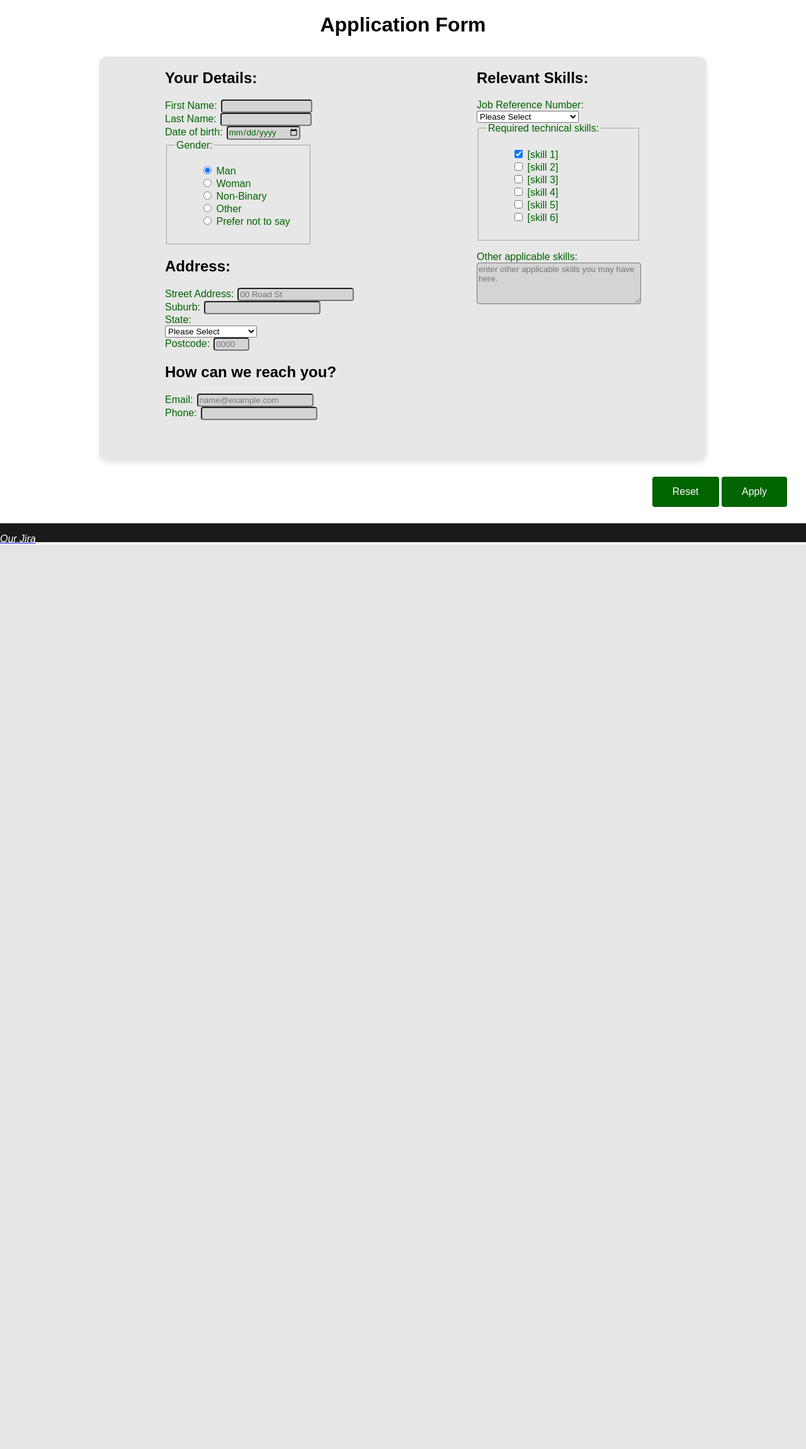
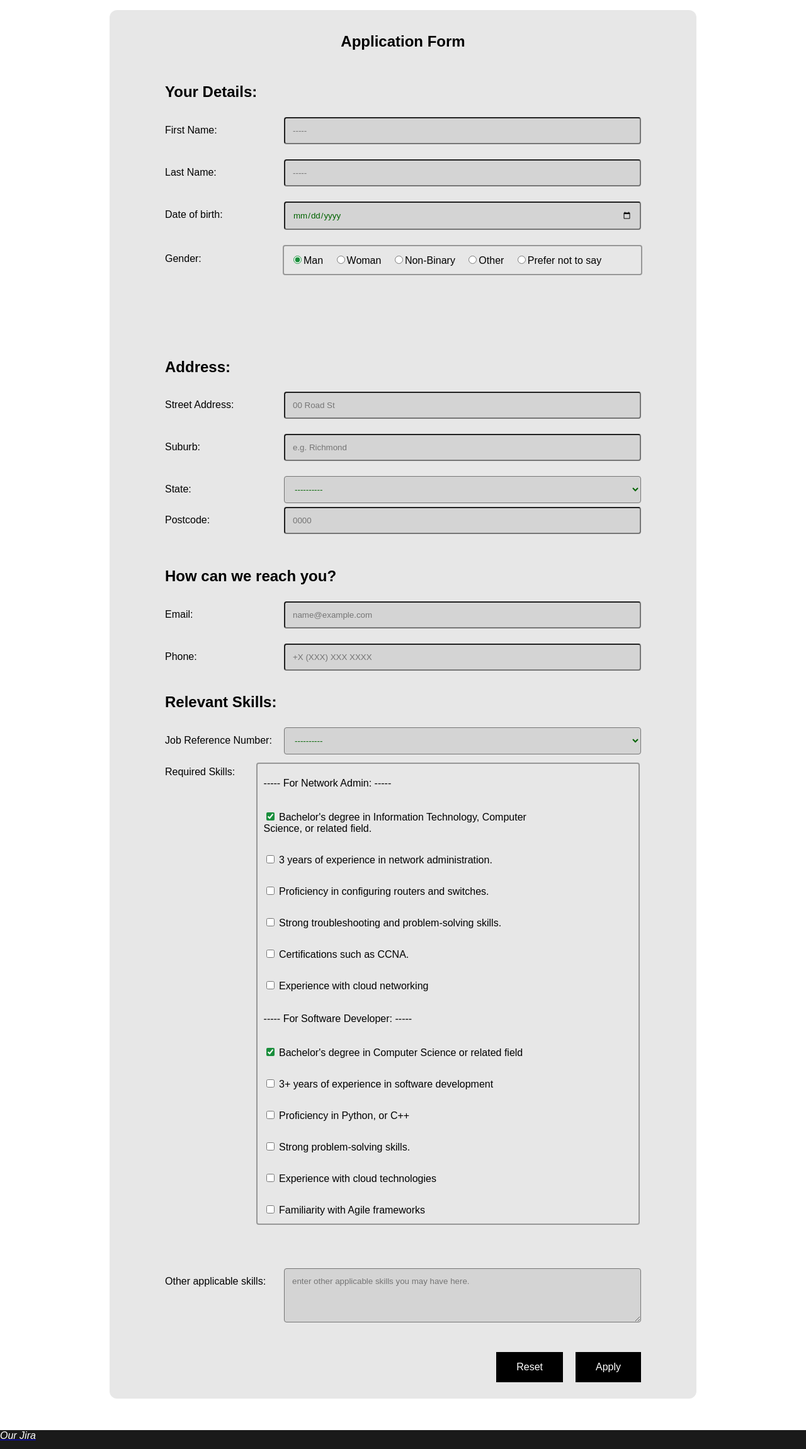
Before and after one commit to 105930160/tim_tam_project, a PHP site: page /apply.html in a window 1280 px wide. Shown: the part 172-2473 px from the top of the page at 63% size. Before the commit the page ends 1037 px from the top, so only its background shows below. Run offline with PHP 8.4, Linux system fonts and the light colour scheme.

Commit message:
reorgamised layout to be vertical and easier to navigate, formatted fieldsets legends and replacement labels

```diff
--- a/apply.html
+++ b/apply.html
@@ -38,58 +38,64 @@
         <!--Main for all the... Main stuff (:O)-->
         <main>
 
-            <h1 id="form_title">Application Form</h1>
-
             <!--SP [1/4 3:00pm]: form begins-->
             <form action="https://mercury.swin.edu.au/it000000/formtest.php" method="post">
-            <section class="main_form">
+                <section class="form_main">
+                    <h1 id="form_title">Application Form</h1>
                     <!--SP [1/4 3:00pm]: applicant's personal details begin:-->
-                <section class="form_left">
-                    <div id="personal_details">
+                        <section class="form_section" id="personal_details">
                         <h2>Your Details:</h2>
-                        <label for="first_name">First Name:</label>
-                            <input type="text" id="first_name" size="15" maxlength="20" pattern="^[a-zA-Z]+$" required="required" title="please enter your first name.">
-                        <br>
-                        <label for="last_name">Last Name:</label>
-                            <input type="text" id="last_name" size="15" maxlength="20" pattern="^[a-zA-Z]+$" required="required" title="please enter your last name.">
-                        <br>
-                        <label for="birth_date">Date of birth:</label>
-                            <input type="date" id="birth_date" required="required" title="select your date of birth.">
-                        <br>
-                        <fieldset>  <!--SP [1/4 3:11pm]: Gender feildset begins-->
-                            <legend>Gender:</legend>
-                            <ul id="gender_list">
-                                <li><input type="radio" id="man" name="gender" value="man" required="required" checked="checked">
-                                <label for="man">Man</label></li>
+                            <div class="row">
+                                <div class="col-25"><label for="first_name">First Name:</label></div>
+                                    <div class="col-75"><input type="text" id="first_name" size="15" maxlength="20" pattern="^[a-zA-Z]+$" required="required" placeholder="-----" title="please enter your first name."></div>
+                            </div><br>
 
-                                <li><input type="radio" id="woman" name="gender" value="woman">
-                                <label for="woman">Woman</label></li>
+                            <div class="row">
+                                <div class="col-25"><label for="last_name">Last Name:</label></div>
+                                    <div class="col-75"><input type="text" id="last_name" size="15" maxlength="20" pattern="^[a-zA-Z]+$" required="required" placeholder="-----" title="please enter your last name."></div>
+                            </div><br>
 
-                                <li><input type="radio" id="non_binary" name="gender" value="non_binary">
-                                <label for="non_binary">Non-Binary</label></li>
-
-                                <li><input type="radio" id="g_other" name="gender" value="other">
-                                <label for="g_other">Other</label></li>
-
-                                <li><input type="radio" id="g_no" name="gender" value="prefer not to say">
-                                <label for="g_no">Prefer not to say</label></li>
-                            </ul>
-                        </fieldset>  <!--SP [1/4 3:11pm]: Gender feildset ends-->
-                    </div>  <!--end div personal_details-->
-
-                    <div id="address"> <!--SP [1/4 3:15pm]: begin address section-->
-                    <h2>Address:</h2>
-                        <label for="street_address">Street Address:</label>
-                            <input type="text" id="street_address" maxlength="40" pattern="^[a-zA-Z]+$" required="required" placeholder="00 Road St">
-                        <br>
-                        <label for="suburb_address">Suburb:</label>
-                            <input type="text" id="suburb_address" maxlength="40" pattern="^[a-zA-Z]+$" required="required" title="suburb">
+                            <div class="row">
+                                <div class="col-25"><label for="birth_date">Date of birth:</label></div>
+                                        <div class="col-75"><input type="date" id="birth_date" required="required" title="select your date of birth."></div>
+                            </div>
                             <br>
 
-                        <label for="state_address">State:</label>
-                            <div class="custom_select">
+                            <div class="row">
+                                <div class="col-25"><span class="list_label">Gender:</span></div>
+                                <fieldset id="gender_field">  <!--SP [1/4 3:11pm]: Gender feildset begins-->
+                                    <div class="col-25"><legend><span>Gender:</span></legend></div>
+                                        <div class="col-75" id="gender_list">
+                                            <label for="man"><input type="radio" id="man" name="gender" value="man" required="required" checked="checked">Man</label>
+                                            <label for="woman"><input type="radio" id="woman" name="gender" value="woman">Woman</label>
+                                            <label for="non_binary"><input type="radio" id="non_binary" name="gender" value="non_binary">Non-Binary</label>
+                                            <label for="g_other"><input type="radio" id="g_other" name="gender" value="other">Other<span class="checkmark"></span></label>
+                                            <label for="g_no"><input type="radio" id="g_no" name="gender" value="prefer not to say">Prefer not to say</label>
+                                        </div>
+                                </fieldset>  <!--SP [1/4 3:11pm]: Gender feildset ends-->
+                            </div>
+                            </div>
+                        </section>  <!--end div personal_details-->
+
+                        <section class="form_section" id="address"> <!--SP [1/4 3:15pm]: begin address section-->
+                        <h2>Address:</h2>
+                            <div class="row">
+                                <div class="col-25"><label for="street_address">Street Address:</label></div>
+                                    <div class="col-75"><input type="text" id="street_address" maxlength="40" pattern="^[a-zA-Z]+$" required="required" placeholder="00 Road St"></div>
+                            </div>
+                            <br>
+
+                            <div class="row">
+                                <div class="col-25"><label for="suburb_address">Suburb:</label></div>
+                                    <div class="col-75"><input type="text" id="suburb_address" maxlength="40" pattern="^[a-zA-Z]+$" required="required" placeholder="e.g. Richmond" title="suburb"></div>
+                            </div>
+                            <br>
+
+                            <div class="row">
+                                <div class="col-25"><label for="state_address">State:</label></div>
+                                    <div class="custom_select col-75">
                                     <select id="state_address" name="state" required>
-                                <option value="" selected>Please Select</option>
+                                        <option value="" selected>----------</option>
                                         <option value="VIC">Victoria</option>
                                         <option value="NSW">New South Wales</option>
                                         <option value="QLD">Queensland</option>
@@ -99,79 +105,103 @@
                                         <option value="TAS">Tasmania</option>
                                         <option value="ACT">Aus. Capital Territory</option>
                                     </select>
+                                    </div> <!--custom select div -->
+                            </div> <!--row div -->
+
+                            <div class="row">
+                                <div class="col-25"><label for="postcode">Postcode:</label></div>
+                                    <div class="col-75"><input type="text" id="postcode" size="4" maxlength="4" pattern="^\d+$" required="required" placeholder="0000"></div>
+                            </div>  <!--SP [1/4 3:30]: need to figure out the pattern for postcode *based on state*-->
+
+                        </section><!--SP [1/4 3:15pm]: end address div-->
+
+                        <section class="form_section" id="contact"> <!--SP [1/4 4:06pm]: begin contact detals div-->
+                            <h2>How can we reach you?</h2>
+                            <div class="row">
+                                <div class="col-25"><label for="applicant_email">Email:</label></div>
+                                    <div class="col-75"><input type="text" id="applicant_email" pattern="^.+@.+\..{1,2,3}$" placeholder="name@example.com" title="email" required="required"></div>
                             </div>
+                            <br>
 
-                        <label for="postcode">Postcode:</label>
-                            <input type="text" id="postcode" size="4" maxlength="4" pattern="^\d+$" required="required" placeholder="0000">
-                                <!--SP [1/4 3:30]: need to figure out the pattern for postcode *based on state*-->
-                    </div><!--SP [1/4 3:15pm]: end address div-->
+                            <div class="row">
+                                <div class="col-25"><label for="applicant_phone">Phone:</label></div>
+                                    <div class="col-75"><input type="tel" id="applicant_phone" maxlength="12" pattern="^\d+" placeholder="+X (XXX) XXX XXXX" title="phone number"></div>
+                            </div>
+                        </section>  <!--end contact section-->
 
-                    <div id="contact"> <!--SP [1/4 4:06pm]: begin contact detals div-->
-                        <h2>How can we reach you?</h2>
-                            <label for="applicant_email">Email:</label>
-                                <input type="text" id="applicant_email" pattern="^.+@.+\..{1,2,3}$" placeholder="name@example.com" title="email" required="required">
+                        <section class="form_section" id="skills">   <!--SP [1/4 3:51]: begin skills div. technical skills checkboxes-->
+                        <h2>Relevant Skills:</h2>
+                            <div class="row">
+                                <div class="col-25"><label for="job_ref_num">Job Reference Number:</label></div>
+                                    <div class="custom_select col-75">
+                                    <select id="job_ref_num" name="Job Ref No." required>
+                                            <option value="" selected>---------- </option>
+                                            <option value="job_00001">00001 - Network Admin</option>
+                                            <option value="job_00002">00002 - Software Developer</option>                                        </select>
+                                    </div> <!--custon select-->
+                            </div>
+                            <br>
 
-                                <br>
-                            <label for="applicant_phone">Phone:</label>
-                                <input type="tel" id="applicant_phone" maxlength="12" pattern="^\d+" title="phone number">
-                    </div>  <!--end contact div-->
+                            <div class="row">
+                            <div class="col-25"><span class="list_label">Required skills:</span></div>
+                            <fieldset> <!--begin required skills-->
+                                <legend><span>Required Skills:</span></legend>
+                                    <ul id="skills_list"> <!--network admin skills-->
+                                        <div class="col-75"><p class="subtitle">----- For Network Admin: -----</p></div>
+                                        <li><div class="col-75"><label for="job1_skill1"><input type="checkbox" id="job1_skill1" name="skills[]" value="skill_1" checked="checked" required="required">
+                                        Bachelor's degree in Information Technology, Computer Science, or related field.</label></div></li>
 
-                </section> <!--SP [12/4 12:02pm] end form_left section-->
+                                        <li><div class="col-75"><label for="job1_skill2"><input type="checkbox" id="job1_skill2" name="skills[]" value="skill_2">
+                                        3 years of experience in network administration.</label></div></li>
 
+                                        <li><div class="col-75"><label for="job1_skill3"><input type="checkbox" id="job1_skill3" name="skills[]" value="skill_3">
+                                        Proficiency in configuring routers and switches.</label></div></li>
 
-                <section class="form_right"> <!--begin Form_right section-->
-                    <div id="skills">   <!--SP [1/4 3:51]: begin skills div. technical skills checkboxes-->
-                    <h2>Relevant Skills:</h2>
-                        <label for="job_ref_num">Job Reference Number:</label>
-                        <div class="custom_select">
-                        <select id="job_ref_num" name="Job Ref No." required>
-                                <option value="" selected>Please Select</option>
-                                <option value="job num 1">00001 - Network Admin</option>
-                                <option value="job num 2">[job 2 ref number]</option>
-                                <option value="job num 3">[job 3 ref number]</option>
-                            </select>
-                        </div>
+                                        <li><div class="col-75"><label for="job1_skill4"><input type="checkbox" id="job1_skill4" name="skills[]" value="skill_4">
+                                        Strong troubleshooting and problem-solving skills.</label></div></li>
 
-                        <fieldset>
-                        <legend>Required technical skills:</legend>
-                            <ul id="skills_list">
-                                <li><input type="checkbox" id="skill_1" name="skills[]" value="skill_1" checked="checked" required="required">
-                                <label for="skill_1">[skill 1]</label></li>
+                                        <li><div class="col-75"><label for="job1_skill5"><input type="checkbox" id="job1_skill5" name="skills[]" value="skill_5">
+                                        Certifications such as CCNA.</label></div></li>
 
-                                <li><input type="checkbox" id="skill_2" name="skills[]" value="skill_2">
-                                <label for="skill_2">[skill 2]</label></li>
+                                        <li><div class="col-75"><label for="job1_skill6"><input type="checkbox" id="job1_skill6" name="skills[]" value="skill_6">
+                                        Experience with cloud networking</label></div></li>
 
-                                <li><input type="checkbox" id="skill_3" name="skills[]" value="skill_3">
-                                <label for="skill_3">[skill 3]</label></li>
+                                        <div class="col-75"><p class="subtitle">----- For Software Developer: -----</p></div> <!--software developer skills-->
+                                        <li><div class="col-75"><label for="job2_skill1"><input type="checkbox" id="job2_skill1" name="skills[]" value="skill_1" checked="checked" required="required">
+                                        Bachelor's degree in Computer Science or related field</label></div></li>
 
-                                <li><input type="checkbox" id="skill_4" name="skills[]" value="skill_4">
-                                <label for="skill_4">[skill 4]</label></li>
+                                        <li><div class="col-75"><label for="job2_skill2"><input type="checkbox" id="job2_skill2" name="skills[]" value="skill_2">
+                                        3+ years of experience in software development</label></div></li>
 
-                                <li><input type="checkbox" id="skill_5" name="skills[]" value="skill_5">
-                                <label for="skill_5">[skill 5]</label></li>
+                                        <li><div class="col-75"><label for="job2_skill3"><input type="checkbox" id="job2_skill3" name="skills[]" value="skill_3">
+                                        Proficiency in Python, or C++</label></div></li>
 
-                                <li><input type="checkbox" id="skill_6" name="skills[]" value="skill_6">
-                                <label for="skill_6">[skill 6]</label></li>
+                                        <li><div class="col-75"><label for="job2_skill4"><input type="checkbox" id="job2_skill4" name="skills[]" value="skill_4">
+                                        Strong problem-solving skills.</label></div></li>
+
+                                        <li><div class="col-75"><label for="job2_skill5"><input type="checkbox" id="job2_skill5" name="skills[]" value="skill_5">
+                                        Experience with cloud technologies</label></div></li>
+
+                                        <li><div class="col-75"><label for="job2_skill6"><input type="checkbox" id="job2_skill6" name="skills[]" value="skill_6">
+                                        Familiarity with Agile frameworks</label></div></li>
                                     </ul>
                             </fieldset>
+                            </div>
+                            <br>
 
-                        <p><label for="other_skills">Other applicable skills: <br></label>
-                            <textarea id="other_skills" name="other skills" rows="4" cols="30" placeholder="enter other applicable skills you may have here."></textarea>
-                        </p>
-                    </div>  <!--SP [6/4 5:21]: end skills section-->
+                            <div class="row">
+                                <div class="col-25"><label for="other_skills">Other applicable skills: <br></label></div>
+                                    <div class="col-75"><textarea id="other_skills" name="other skills" rows="4" cols="30" placeholder="enter other applicable skills you may have here."></textarea></div>
+                            </div>
+                        </section>  <!--SP [6/4 5:21]: end skills section-->
 
-
-
-                    </section>
-                </section>
-
-                <section class="form_bottom">
-                <p>
-                    <input class="button" type="reset" Value="Reset">
-                    <input class="button" type="submit" value="Apply">
-                </p>
+                        <div class="form_bottom">
+                            <input class="button" type="reset" Value="Reset" title="reset form">
+                            <input class="button" type="submit" value="Apply" title="submit form">
+                        </div> <!--end form bottom-->
             </section>
             </form>
+
 
         </main>
         <br>
--- a/styles/styles.css
+++ b/styles/styles.css
@@ -1,17 +1,8 @@
+/* APPLICATION FORM STYLES */
 
 
-section {
-    background-color: #e7e7e7;
-    padding: 2rem;
-    margin: 2rem auto;
-    border-radius: 12px;
-    box-shadow: 0 4px 8px rgba(0, 0, 0, 0.1);
-    max-width: 900px;
-}
 
-
-/* ---APPLICATION FORM STYLES--- */
-
+/* form heading */
 #form_title {
     text-align: center;
     margin-bottom: 1rem;
@@ -19,101 +10,172 @@ section {
 }
 
 
+input[type=text], input[type=date], input[type=tel], textarea, select {   /* styling inputs */
+    color: darkgreen;
+    background-color: rgba(105, 105, 105, 0.154);
+    width:100%;
+    padding: 12px;
+    border: 1px colid #ccc;
+    border-radius: 4px;
+    box-sizing: border-box;
+    resize: vertical;
+}
 
-label, legend {
-    color: darkgreen;
-    padding-right: 0.1rem;
+label {                        /* styling labels */
+    padding: 12px 12px 12px 0;
     display: inline-block;
 }
-
-input, textarea {
-    color: darkgreen;
-    background-color: rgba(105, 105, 105, 0.154);
-    border-radius: 4px;
-}
-
-input { display: inline; }
-
-/* custom select menus */
-select { display: inline-block; }
-
-
-
-form section:not(.form_bottom) {
-    margin-top: 0px;
-    padding-top: 0px;
-    display: flex;
-    flex-direction: row;
-    margin-bottom: 0px;
+.list_label {
+    display: none;
 }
 
 
+/* form background */
+form {
+    background-color: #e7e7e7;
+    padding: 1rem;
+    margin: 1rem auto;
+    border-radius: 12px;
+    max-width: 900px;
+}
 
-
-.form_left, .form_right {
-    padding-top: 0px;
-    margin-top: 0px;
+/* form body */
+.form_main {
+    margin: 0px 1rem 0px;
+    padding: 0px 1rem 0px;
     box-shadow: none;
-    display: flex;
+    display: flex;              /* display flex */
     flex-direction: column;
     flex-wrap: wrap;
     background-color: transparent;
-
 }
 
-#address, #personal_details {
-    margin-left: 20px;
-    margin-right: 20px;
-    padding-left: 20px;
-    padding-right: 20px;
+/* Details, Address, Skills and Contacts boxes */
+.form_section {
+    margin: 0% 20px;
+    padding: 0% 20px 1em;
     background-color: transparent;
-
+    box-shadow: none;
 }
 
-#skills, #contact {
-    margin-left: 20px;
-    margin-right: 20px;
-    padding-left: 20px;
-    padding-right: 20px;
-    background-color: transparent;
-
+/* float labels left: 25% width */
+.col-25 {
+    float: left;
+    width: 25%;
+    margin-top: 6px;
 }
 
-#skills_list, #gender_list {
+/* float inputs left: 75% width */
+.col-75 {
+    float: left;
+    width: 75%;
+    margin-top: 6px;
+}
+
+/* clearing floating after each input line. */
+.row:after {
+    content: "";
+    display: table;
+    clear: both;
+}
+
+
+/* make layout responsive */
+@media screen and (max-width: 600px) {
+    .col-25, .col-75 {
+      width: 100%;
+      margin-top: 0;
+    }
+
+    /* makes legends invisible for narrow screens + replaces with text. */
+    legend {
+        color: #e7e7e7;
+    }
+    .list_label {
+        padding: 12px 12px 12px 0;
+        display: inline-block;
+    }
+}
+
+/* formatting gender and skills lists */
+input[type=radio], input[type=checkbox] {
+    position: relative;
+    accent-color: #1A8E3C;
+}
+#skills_list {
+    margin: 0;
+    padding: 0;
     list-style-type: none;
     text-align: left;
     list-style-position: outside;
     background-color: transparent;
+}
+
+fieldset {
+    border: 0;
+    width: 100%;
+}
+fieldset legend {                    /* styling legends */
+    width: 25%;
+    margin-top: 6px;
+    padding-right: 10px;
+    position: relative;
+    top: -5px;
+    left: -16px;
+}
+fieldset #gender_list {
+    border-radius: 4px;
+    border: 2px solid #979797;
+    float:right;
+    position: relative;
+    top: -42px;
+    left: -12px;
+}
+fieldset #skills_list {
+    border-radius: 4px;
+    border: 2px solid #979797;
+    float:right;
+    position: relative;
+    top: -35px;
+    left: -16px;
 
 }
+#gender_list label {
+    position: relative;
+    left: 10px;
+}
+#skills_list label {
+    position: relative;
+    left: 10px;
+}
+#skills_list .subtitle {
+    position: relative;
+    left: 10px;
+}
 
+
+/* button section */
 .form_bottom {
     margin: 5px;
     margin-right: 25px;
     padding: 5px;
-    box-shadow: none;
-    float: right;
     background-color: transparent;
-}
-
-.button {
-    background-color: darkgreen;
+    display: flex;
+    margin-left: auto; }
+.button {                       /* button styling */
+    background-color: black;
     border: none;
     color: white;
     padding: 15px 32px;
+    margin: 0% 10px;
     text-align: center;
     text-decoration: none;
     display: inline-block;
-    font-size: 16px;
-}
-
+    font-size: 16px; }
 .button:hover {
     transition-duration: 0.4s;
-    background-color: seagreen;
-    font-weight: bold;
-}
-
+    background-color: #157030;
+    font-weight: bold; }
 footer {
     clear:both;
-    height: 30px;
-}
+    height: 30px; }
```
Lines whose indentation alone changed are shown as unchanged.
